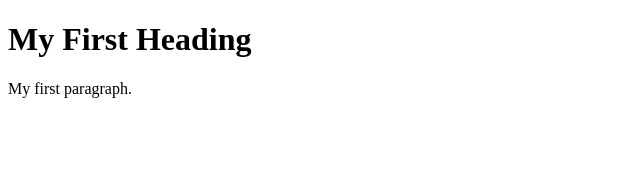
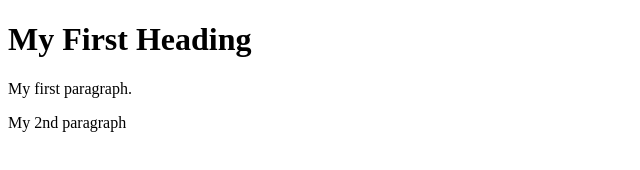
Before and after one commit to tussipandey/coursera_react, a website: page index.html in a window 1280 px wide. Shown: the whole page, without its empty margins (0-640 px from the left). Drawn offline with Linux system fonts and the light colour scheme.

Commit message:
another commit

```diff
--- a/index.html
+++ b/index.html
@@ -4,6 +4,7 @@
 
 <h1>My First Heading</h1>
 <p>My first paragraph.</p>
+<p> My 2nd paragraph</p>
 
 </body>
 </html>
```
Also changed, not shown: package.json (added, +24 -0 lines), 2 other files.
